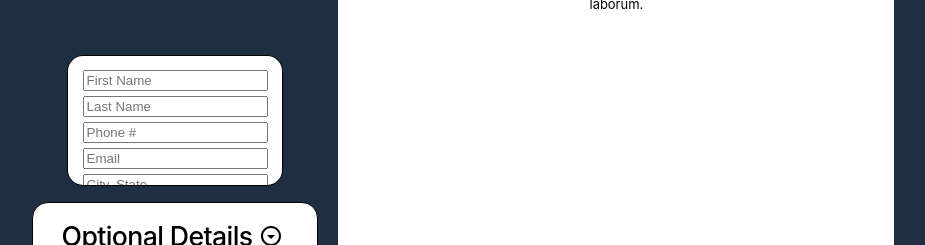
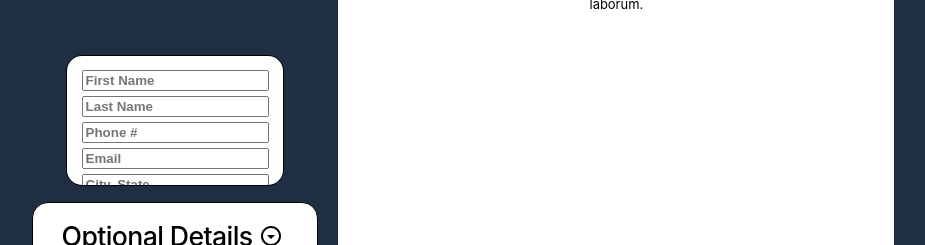
Before and after one commit to iyilmaz24/cv-generator-react, a React (Vite) app: page / in a window 1280 px wide. Shown: the part 251-496 px from the top of the page, without its empty margins (177-1102 px from the left). Built offline with nearby package versions, Linux system fonts and the light colour scheme.

Commit message:
add style rules to form inputs to match theme colors

```diff
--- a/src/App.css
+++ b/src/App.css
@@ -115,9 +115,23 @@
     width: fit-content;
     gap: 5px;
   }
+
   > form input, form textarea {
     font-size: min(inherit, 1rem);
+    font-weight: bold;
+    outline: none;
   }
+
+  > form input:focus, form textarea:focus {
+    color: rgb(11, 172, 73);
+    border: solid rgb(11, 172, 73);
+  }
+
+  > form input:focus::placeholder, form textarea:focus::placeholder {
+    /* make placeholder text disappear upon focus on input box */
+    color: transparent;
+  }
+
 }
 
 #personal-details-form{
--- a/src/App.jsx
+++ b/src/App.jsx
@@ -6,6 +6,8 @@ import CompanyDetails from './components/companyDetails'
 import CoverLetter from './components/coverLetter'
 import PreviewLetter from './components/previewLetter'
 import ExpandButton from './components/expandButton'
+
+
 
 function App() {
 
```
